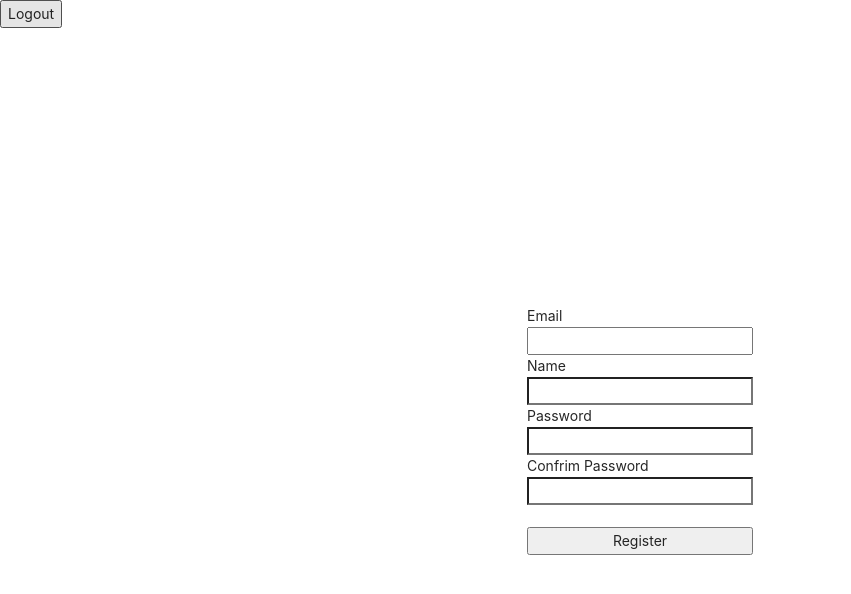
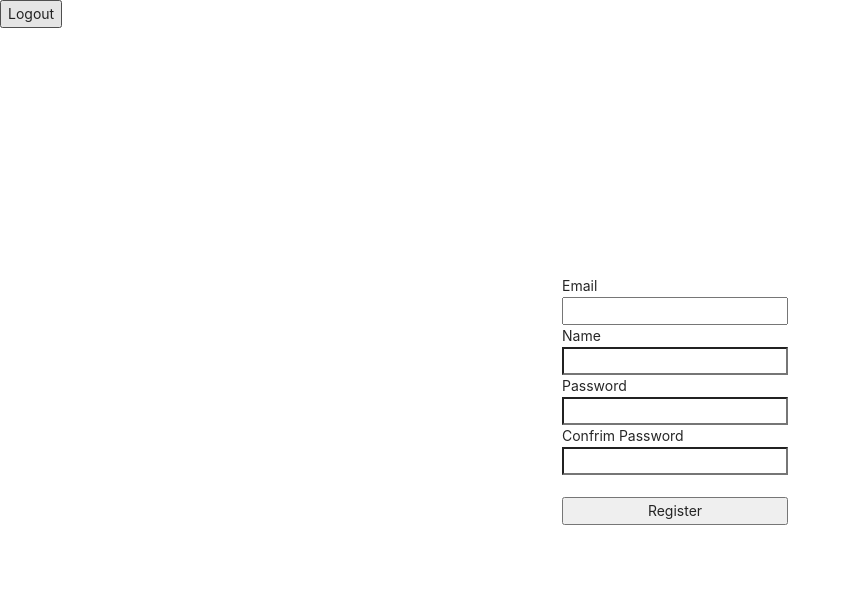
Before and after one commit to qusehdgns/node_Learn_Python, a React (Create React App) app in the folder client/: page /register in a window 1280 px wide. Shown: the top 594 px of the page, without its empty margins (0-851 px from the left). Built offline with nearby package versions, Linux system fonts and the light colour scheme; no server answers.

Commit message:
navbar position change

```diff
--- a/client/src/components/App.js
+++ b/client/src/components/App.js
@@ -21,7 +21,7 @@ function App() {
   return (
     <Router>
       <NavBar />
-      <div style={{ paddingTop: '30px' }}>
+      <div style={{ paddingLeft: '70px' }}>
         <Switch>
 
           <Route exact path="/" component={Auth(StudyPage, null)} />
--- a/client/src/components/views/NavBar/NavBar.js
+++ b/client/src/components/views/NavBar/NavBar.js
@@ -31,7 +31,7 @@ function NavBar(props) {
 
     // 사용자에게 보여줄 기본 웹 형식
     return (
-        <nav className="menu" style={{ position: 'fixed', zIndex: 5, width: '100%' }}>
+        <nav className="menu" style={{ position: 'fixed', zIndex: 5, height: '100%' }}>
             <div>
                 <button onClick={logoutHandler}>Logout</button>
             </div>
@@ -39,5 +39,5 @@ function NavBar(props) {
     )
 }
 
-// 라우터 돔에 로그인 페이지를 추가
+// 라우터 돔에 로그인
 export default withRouter(NavBar)
```
